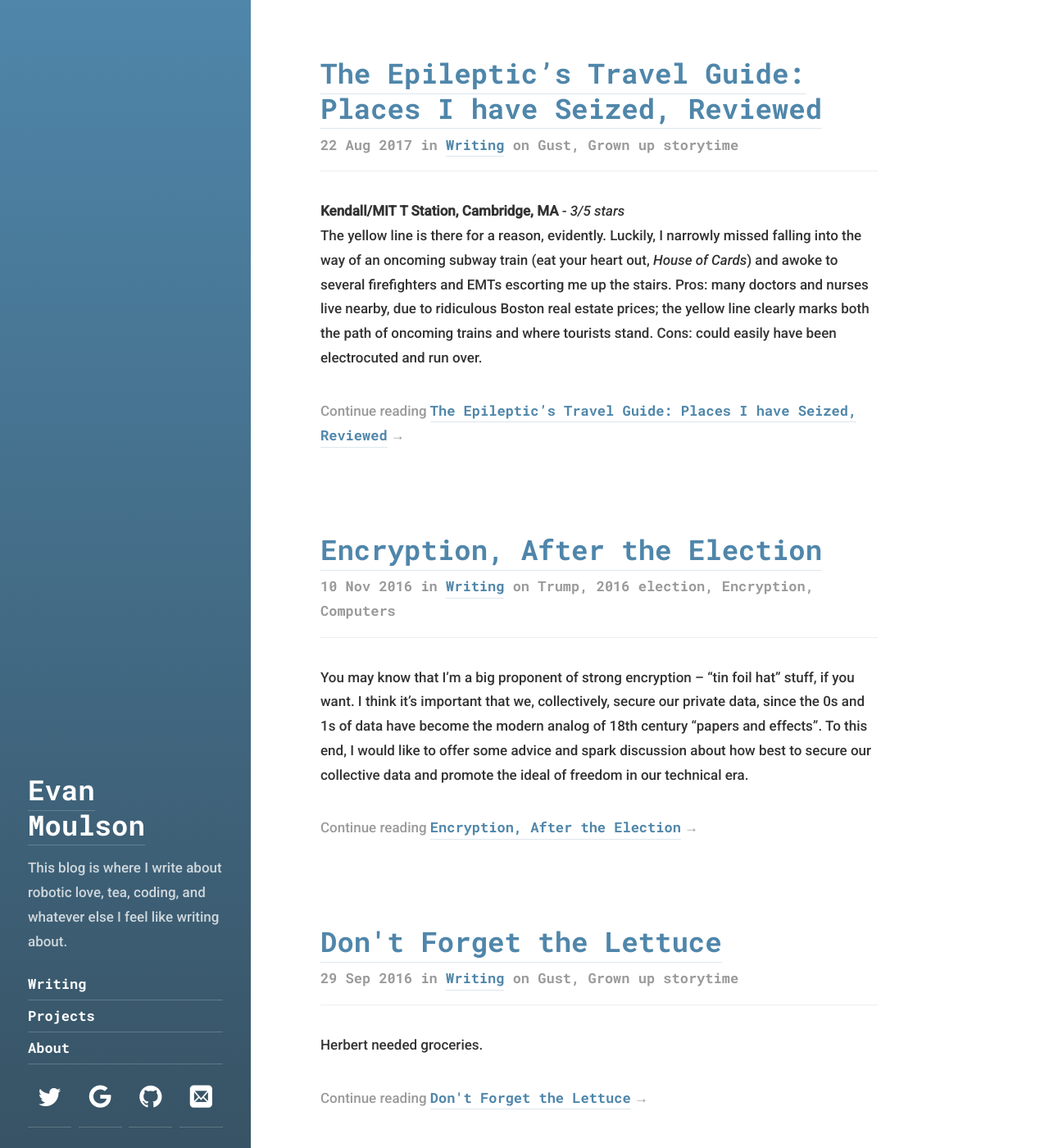
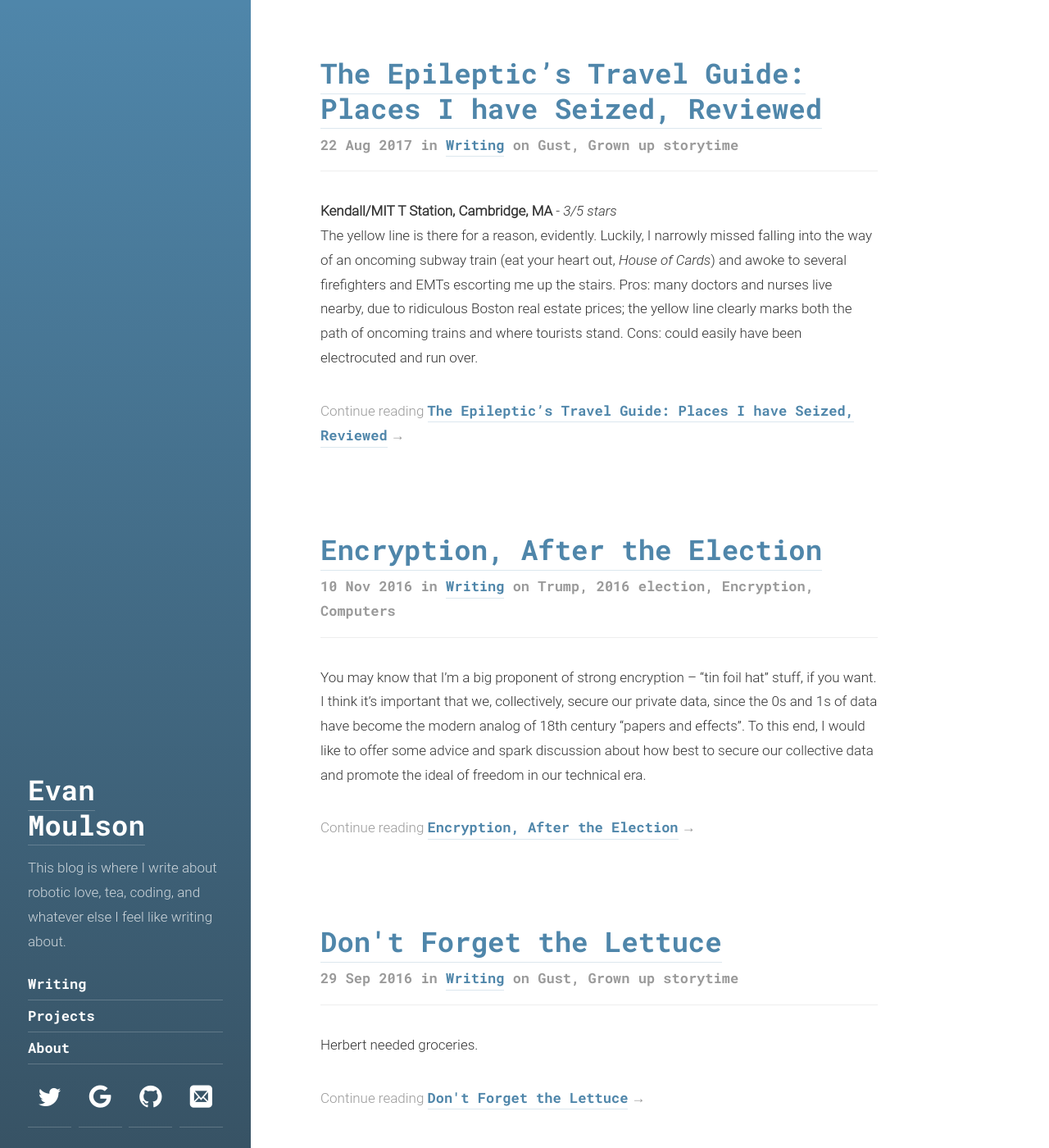
Before and after one commit to emoulson/emoulson.github.io, a Jekyll site: the page built from index.html, in a window 1280 px wide and 1400 px high. Shown: the whole window at 82% size. Built offline with Jekyll 4.4.1, drawn with Linux system fonts in a browser that asks for light colours; some web fonts are replaced; the list of posts is cut into pages by our own code.

Commit message:
Updated fonts

```diff
--- a/_config.yml
+++ b/_config.yml
@@ -34,7 +34,7 @@ color:               '#4f86aa'
 font_heading:        "'Roboto Mono', Helvetica, Arial, sans-serif"
 
 # The text font. Expects a string that is a valid CSS font-family value.
-font:                "'Roboto', Helvetica, Arial, sans-serif"
+font:                "'Roboto Light', Helvetica, Arial, sans-serif"
 
 # The string encoding what fonts to fetch from Google Fonts.
 # See: https://qwtel.com/hydejack/docs/configuration/
```
